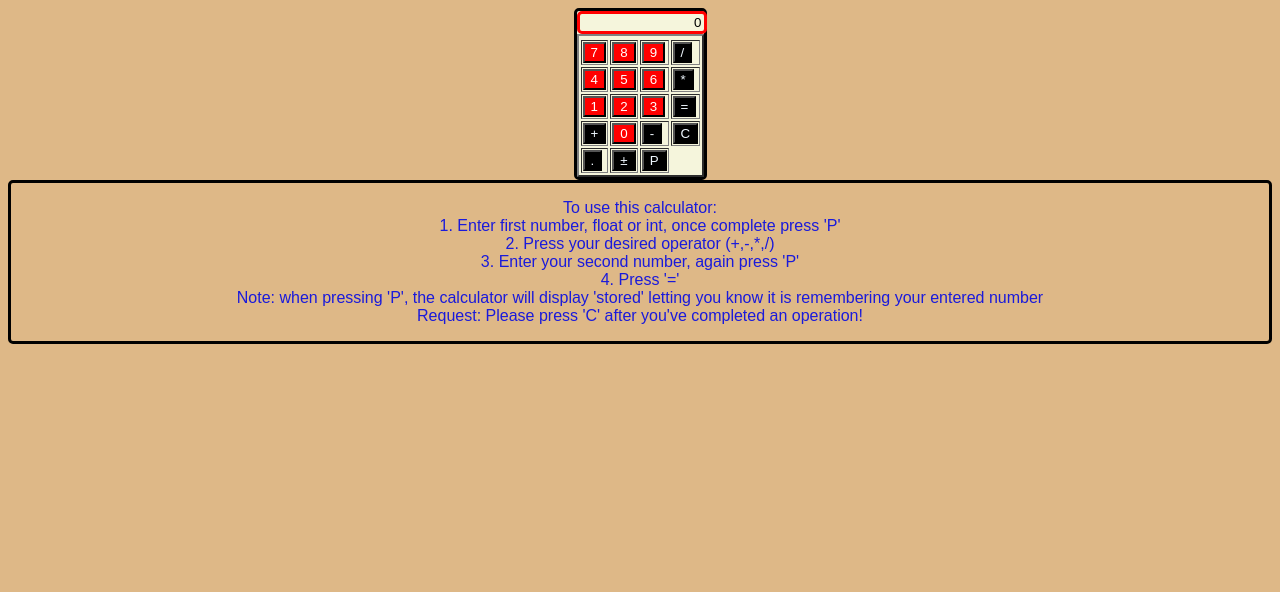
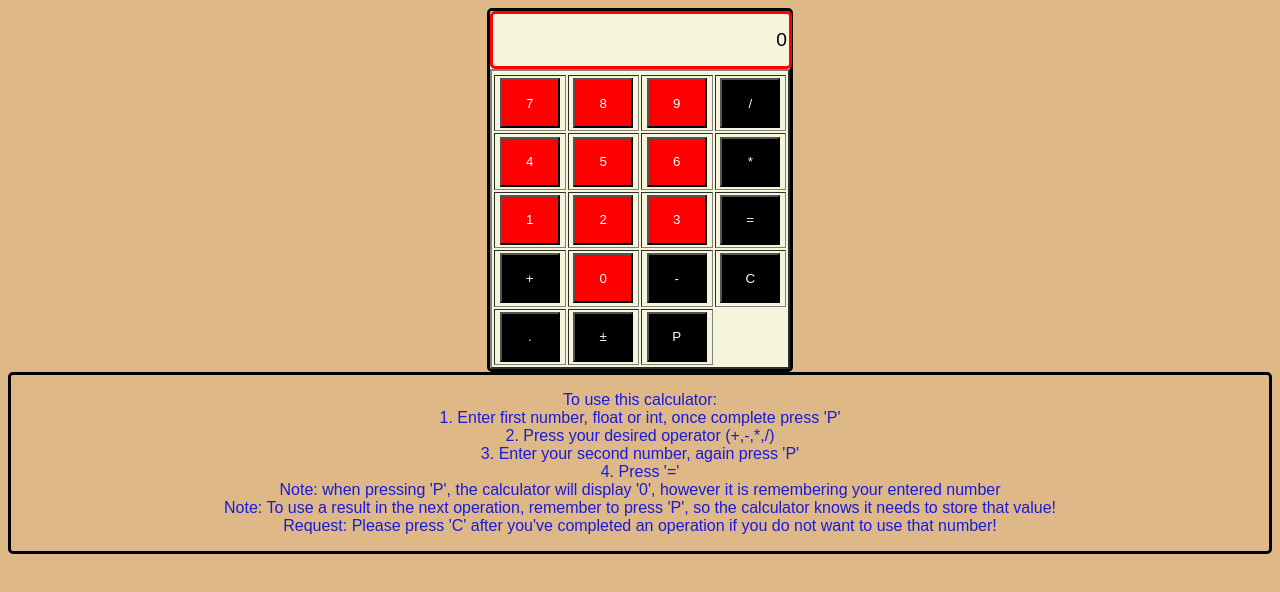
Before and after one commit to RyanPapazoglou/Calculator, a plain HTML site: page index.html in a window 1280 px wide. Drawn offline with Linux system fonts and the light colour scheme.

Commit message:
handed in version, more work to be done

```diff
--- a/index.html
+++ b/index.html
@@ -11,6 +11,7 @@
 <body>
     <div class = "calc">
         <table border="2px" class="table">
+            <tbody>
                 <tr>
                     <input id="display" type="text" name="display" readonly value=0>
                 </tr>
@@ -81,6 +82,7 @@
                         <button type="button" class="operand" id="push" onClick="numStack.push(document.getElementById('display').value); document.getElementById('display').value=0;">P</button>
                     </td>
                 </tr>
+            </tbody>
         </table>
     </div>
     <div class="instructions">
@@ -91,8 +93,10 @@
                 3. Enter your second number, again press 'P' <br/>
                 4. Press '=' <br/>
 
-                Note: when pressing 'P', the calculator will display 'stored' letting you know it is remembering your entered number </br>
-                Request: Please press 'C' after you've completed an operation!
+                Note: when pressing 'P', the calculator will display '0', however it is remembering your entered number </br>
+                Note: To use a result in the next operation, remember to press 'P', so the calculator knows it needs to store that value! <br/>
+                Request: Please press 'C' after you've completed an operation if you do not want to use that number!
+
         </p>
     </div>
 </body>
--- a/main.js
+++ b/main.js
@@ -10,8 +10,8 @@ var opPushed;
 
 function calculate() {
     operator = (opStack.pop());
+    var op1 = parseFloat(numStack.pop());
     var op2 = parseFloat(numStack.pop());
-    var op1 = parseFloat(numStack.pop());
     switch (operator) {
         case "+":
             result = op1 + op2;
--- a/styles.css
+++ b/styles.css
@@ -5,7 +5,7 @@ body {
 .calc {
     margin: auto;
     background-color: beige;
-    width: 127px;
+    width: 300px;
     border: black solid;
     border-radius: 5px;
 }
@@ -20,19 +20,26 @@ body {
 }
 
 #display {
-    width: 120px;
+    width: 292px;
+    height: 50px;
     text-align: right;
     background-color: beige;
     border: red solid;
     border-radius: 5px;
+    font-size: larger;
 }
 
-#table {
+table {
+    table-layout: auto;
     align-self: auto;
-    text-align: right;
+    text-align: center;
+    width: 300px;
+    height: 300px;
 }
 
 .number {
+    width: 60px;
+    height: 50px;
     background-color: red;
     color: white;
 }
@@ -40,14 +47,17 @@ body {
 .operand {
     background-color: black;
     color: aliceblue;
+    width: 60px;
+    height: 50px;
 }
+
+
 
 .button {
     display: block;
-    margin: auto;
     align-self: auto;
 }
 
 td:hover {
-    background-color: #70ec60;
+    background-color: #60ece5;
 }
```
Lines whose indentation alone changed are shown as unchanged.
